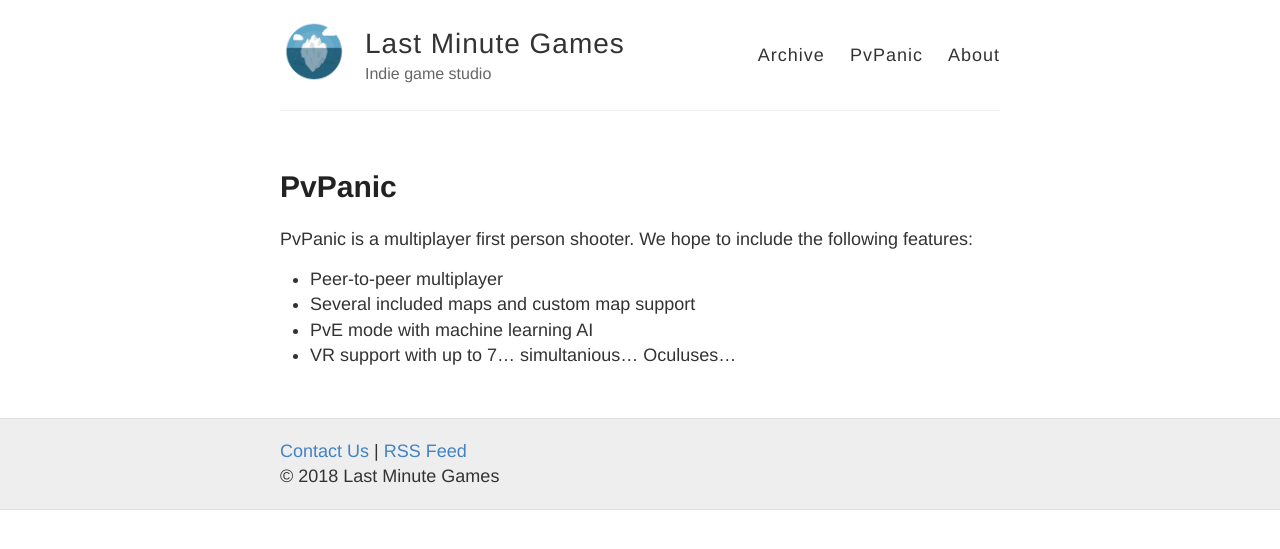
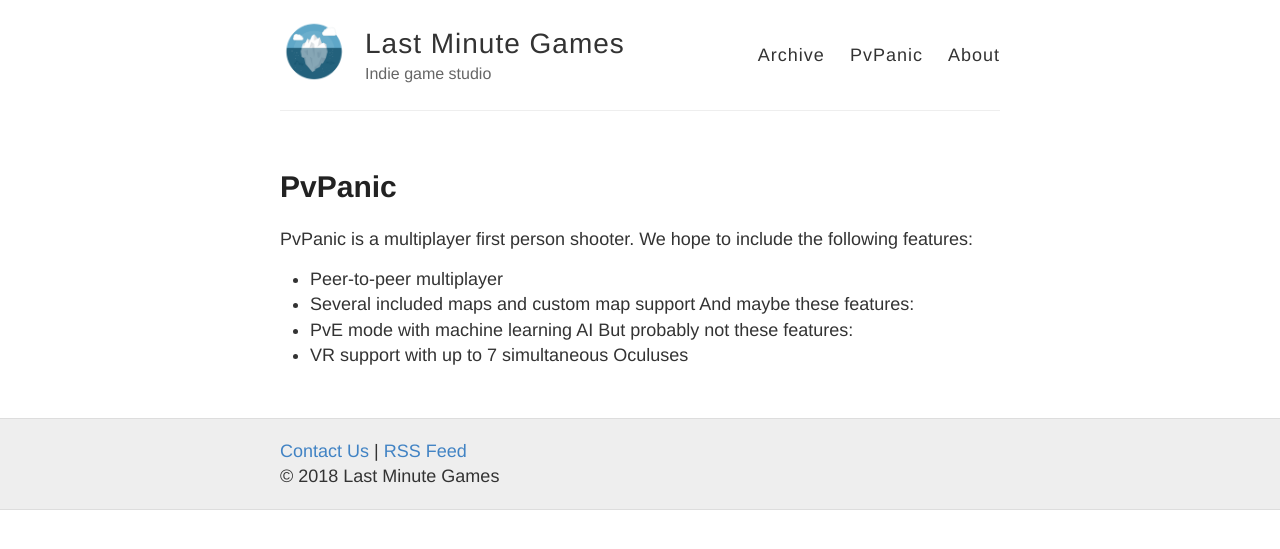
Before and after one commit to ther0n/lastminute.games, a Jekyll site: the page built from pvpanic.md, in a window 1280 px wide. Shown: the top 549 px of the page. Built offline with Jekyll 4.4.1, drawn with Linux system fonts in a browser that asks for light colours.

Commit message:
Update PvPanic page

```diff
--- a/pvpanic.md
+++ b/pvpanic.md
@@ -7,5 +7,7 @@ PvPanic is a multiplayer first person shooter.
 We hope to include the following features:
 - Peer-to-peer multiplayer
 - Several included maps and custom map support
+And maybe these features:
 - PvE mode with machine learning AI
-- VR support with up to 7... simultanious... Oculuses...
+But probably not these features:
+- VR support with up to 7 simultaneous Oculuses
```
